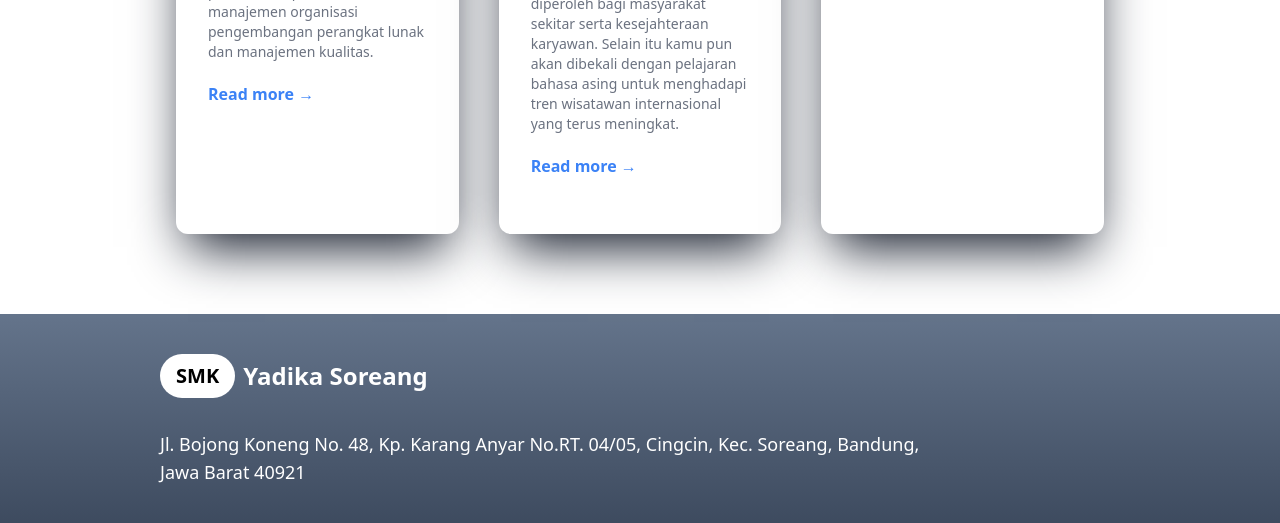
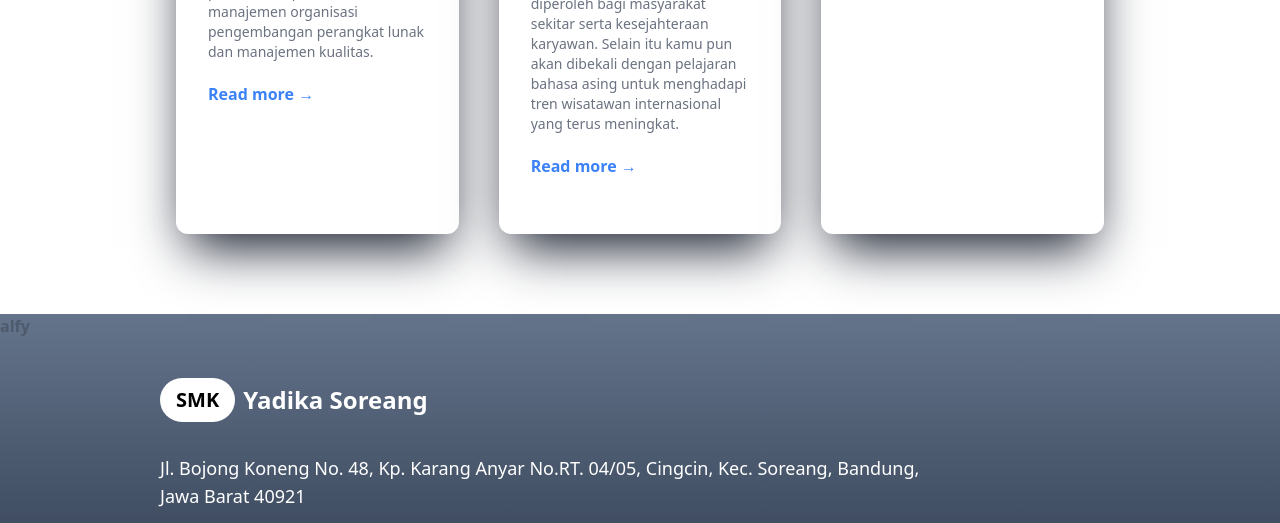
Before and after one commit to xamrx/xamrx.github.io, a plain HTML site: page index.html in a window 1280 px wide. Shown: the part 2449-2972 px from the top of the page. Drawn offline with nearby package versions, Linux system fonts and the light colour scheme.

Commit message:
design web

```diff
--- a/index.html
+++ b/index.html
@@ -91,6 +91,7 @@
 
 
             <footer class="bg-gradient-to-b from-slate-500 to-slate-800 mt-20">
+                <p class="opacity-20 font-bold text-left">alfy</p>
                 <div class="justify-center items-center pr-40">
                     <div class="flex justify-evenly ">
                         <div class="mx-40 py-10">
@@ -116,5 +117,4 @@
                                 </div>
                             </div>
                         </div>
-
             </footer>
```
